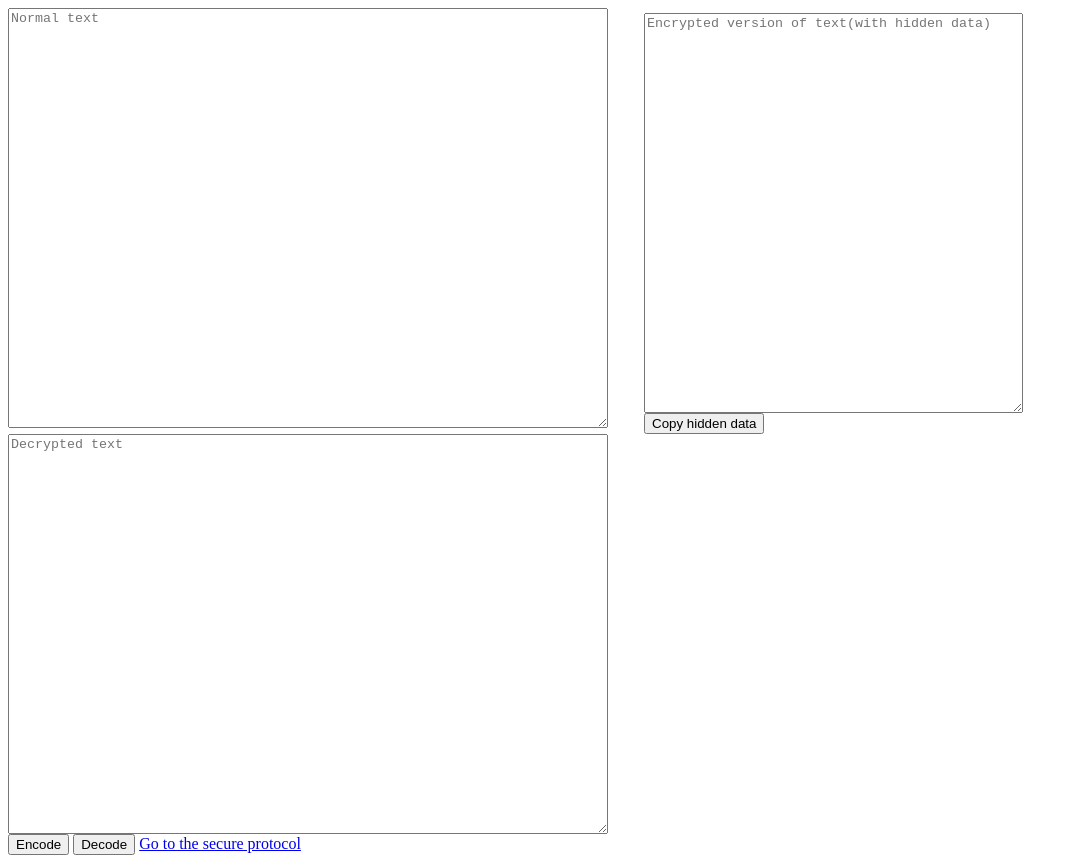
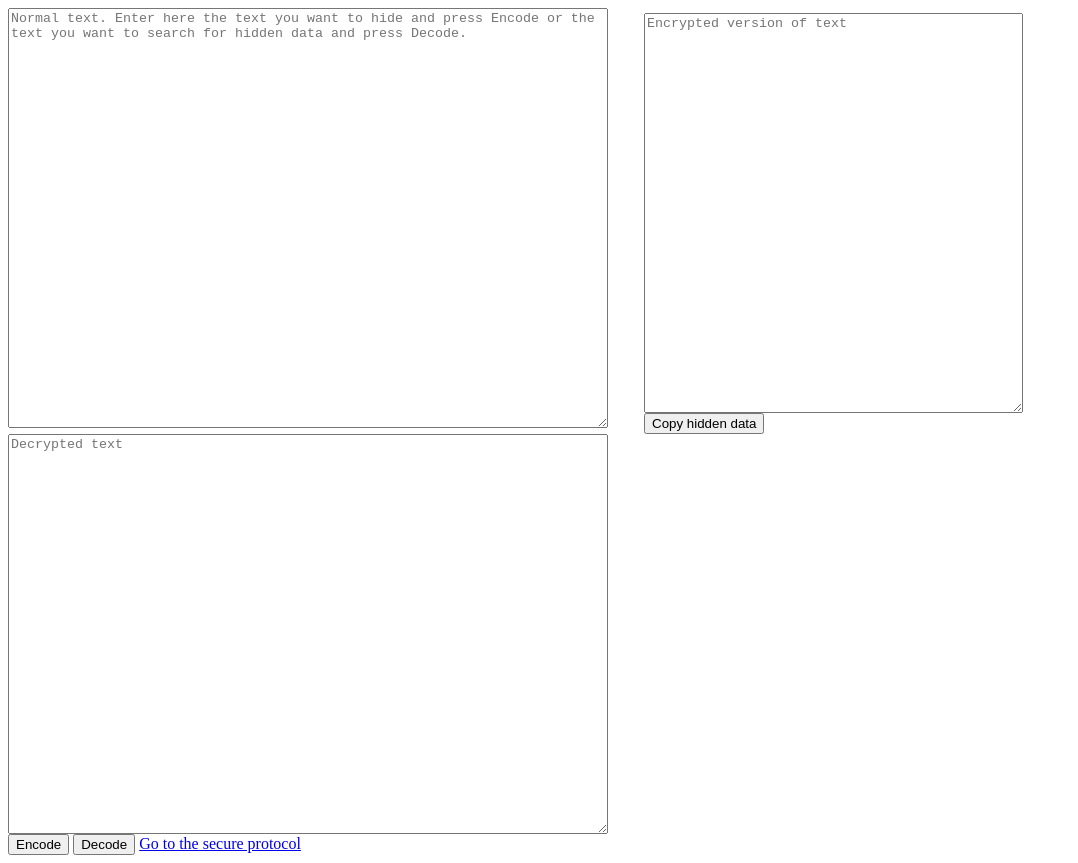
Before and after one commit to AntonVonDelta/HideText, a plain HTML site: page index.html in a window 1280 px wide. Shown: the whole page, without its empty margins (0-1078 px from the left). Drawn offline with Linux system fonts and the light colour scheme.

Commit message:
Update index.html

```diff
--- a/index.html
+++ b/index.html
@@ -1,7 +1,7 @@
 <div>
-	<div style="display: inline-block;width: 50%;"><textarea id="a" style="width:600px;height:420px" placeholder="Normal text"></textarea></div>
+	<div style="display: inline-block;width: 50%;"><textarea id="a" style="width:600px;height:420px" placeholder="Normal text. Enter here the text you want to hide and press Encode or the text you want to search for hidden data and press Decode."></textarea></div>
 	<div style="display: inline-block;width: 30%;">
-		<textarea id="b" style="width:200px;height:400px;display:block;width:100%" placeholder="Encrypted version of text(with hidden data)"></textarea>
+		<textarea id="b" style="width:200px;height:400px;display:block;width:100%" placeholder="Encrypted version of text"></textarea>
 		<button onclick="document.getElementById('b').select();document.execCommand('Copy');">Copy hidden data</button>
 	</div>
 </div>
```
